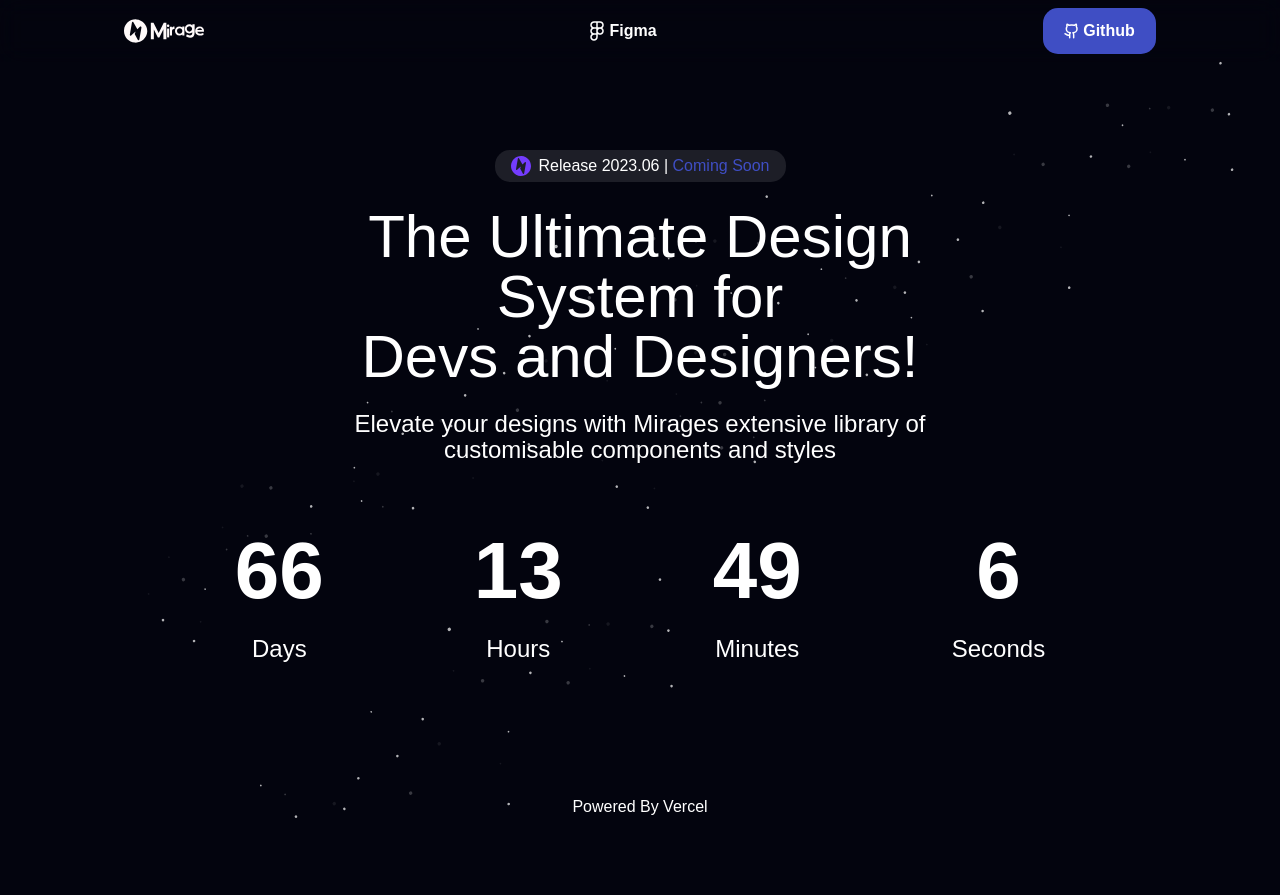
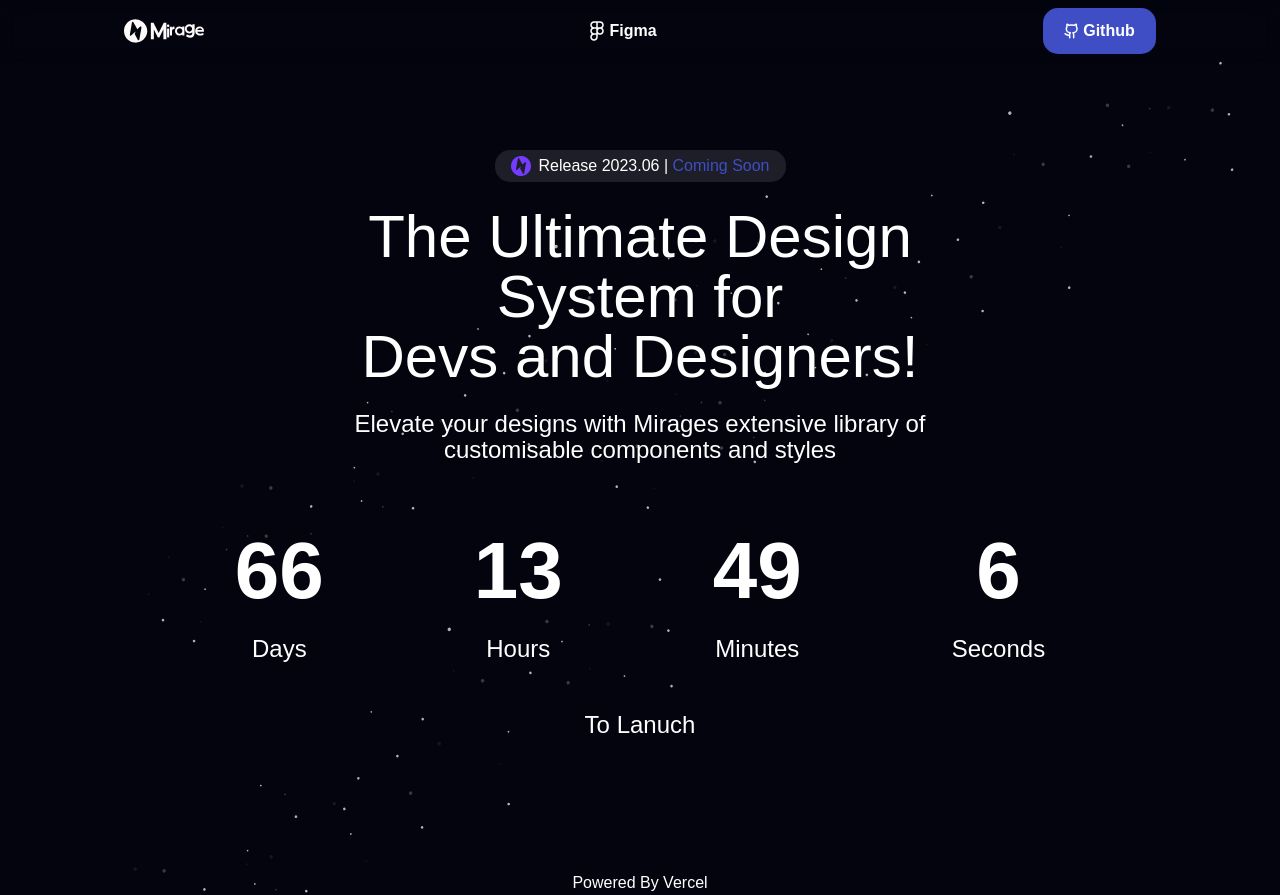
Before and after one commit to 4eug/Mirage-Launch-Website, a Next.js app: page / in a window 1280 px wide. Before the commit the page ends 819 px from the top, so only its background shows below. Built offline with nearby package versions, Linux system fonts and the light colour scheme.

Commit message:
Lanch added

```diff
--- a/components/timer-card.tsx
+++ b/components/timer-card.tsx
@@ -70,6 +70,7 @@ const TimerCard = () => {
           </span>
         </div>
       </div>
+      <div className="mt-10 text-h5">To Lanuch</div>
     </section>
   );
 };
```
